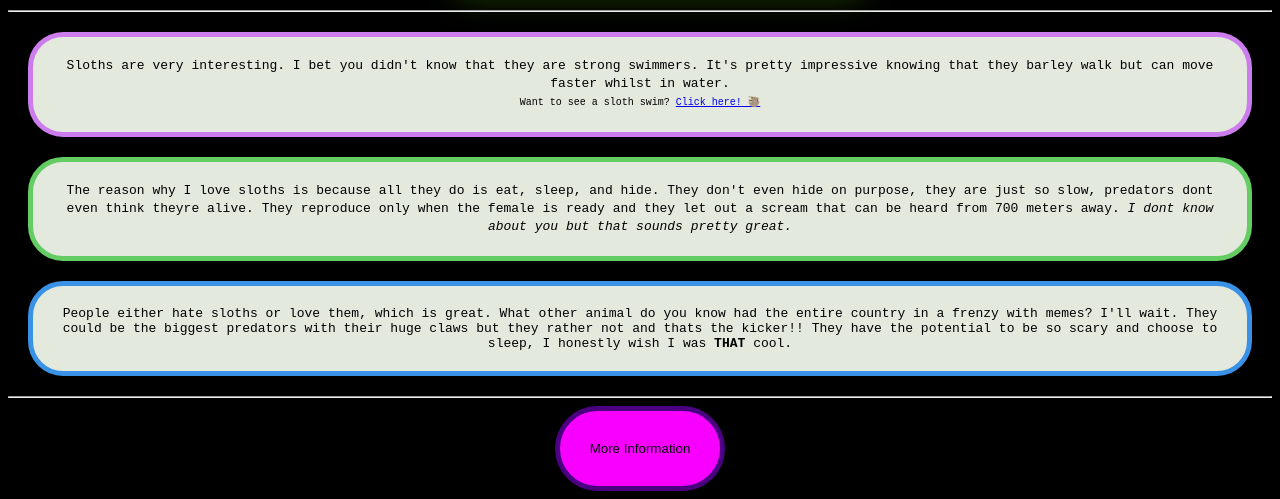
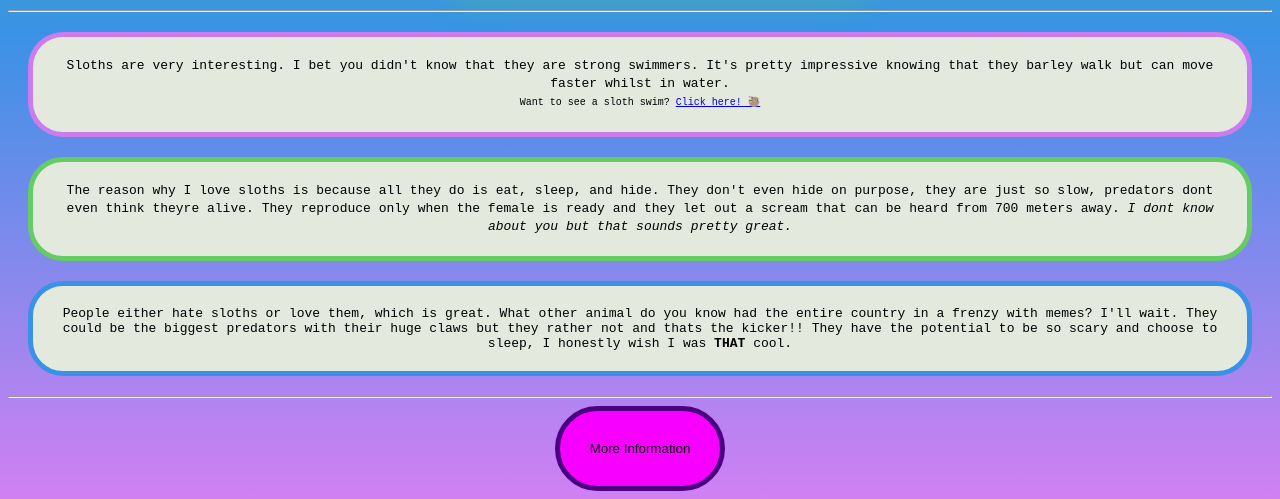
Before and after one commit to scarperez7/Sloth-App, a plain HTML site: page index.html in a window 1280 px wide. Shown: the part 434-933 px from the top of the page. Drawn offline with Linux system fonts and the light colour scheme.

Commit message:
reverted background color

```diff
--- a/index.html
+++ b/index.html
@@ -7,7 +7,11 @@
     <title>Sloth Nation</title>
     <style>
       body {
-        background: black;
+        background: linear-gradient(
+          rgb(99, 204, 99),
+          rgb(57, 146, 230),
+          rgba(201, 105, 240, 0.849)
+        );
         display: block;
       }
       .heading {
```
